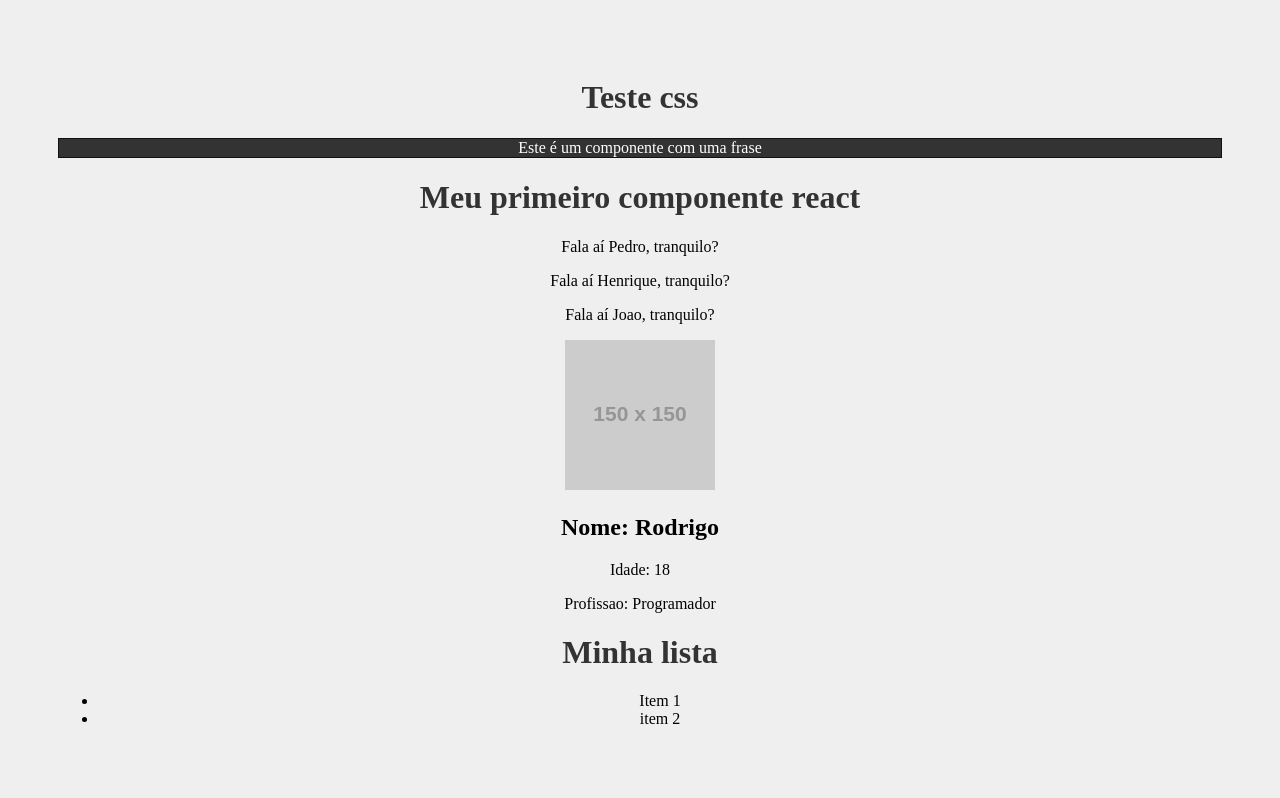
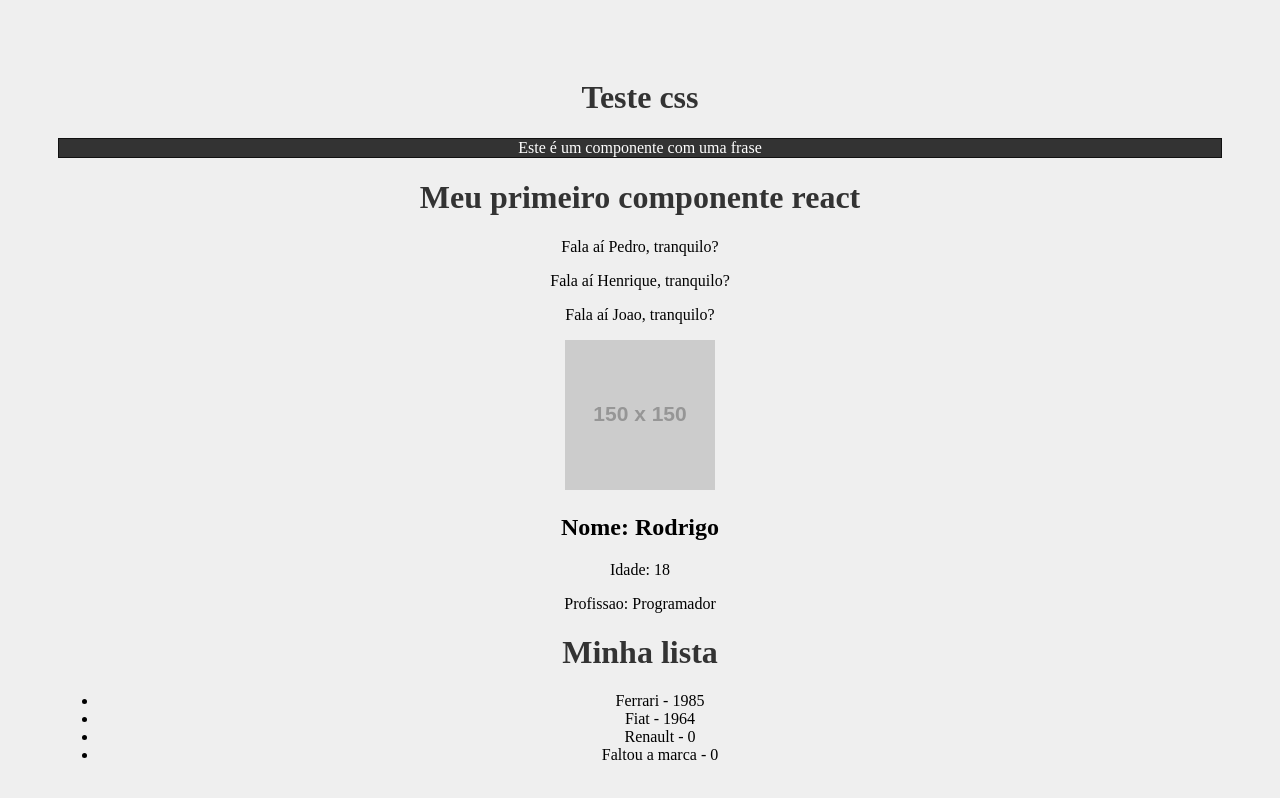
Before and after one commit to Pedroanjoss/React, a React (Create React App) app in the folder Introducao React/introducao/: page / in a window 1280 px wide. Shown: the top 798 px of the page. Built offline with nearby package versions, Linux system fonts and the light colour scheme.

Commit message:
tratando props

```diff
--- /dev/null
+++ b/Introducao React/introducao/src/components/Item.js
@@ -0,0 +1,23 @@
+import PropTypes from 'prop-types'
+
+function Item({marca, anoLancamento}){
+    return (
+        <>
+            <li>
+                {marca} - {anoLancamento}
+            </li>
+        </>
+    )
+}
+
+Item.propTypes = {
+    marca: PropTypes.string.isRequired,
+    anoLancamento: PropTypes.number.isRequired
+}
+
+Item.defaultProps = {
+    marca: 'Faltou a marca',
+    anoLancamento: 0,
+}
+
+export default Item
--- a/Introducao React/introducao/src/components/List.js
+++ b/Introducao React/introducao/src/components/List.js
@@ -1,10 +1,14 @@
+import Item from "./Item"
+
 function List() {
     return(
         <>
             <h1>Minha lista</h1>
             <ul>
-                <li>Item 1</li>
-                <li>item 2</li>
+                <Item marca="Ferrari" anoLancamento={1985} />
+                <Item marca="Fiat" anoLancamento={1964} />
+                <Item marca="Renault" />
+                <Item  />
             </ul>
 
         </>
```
